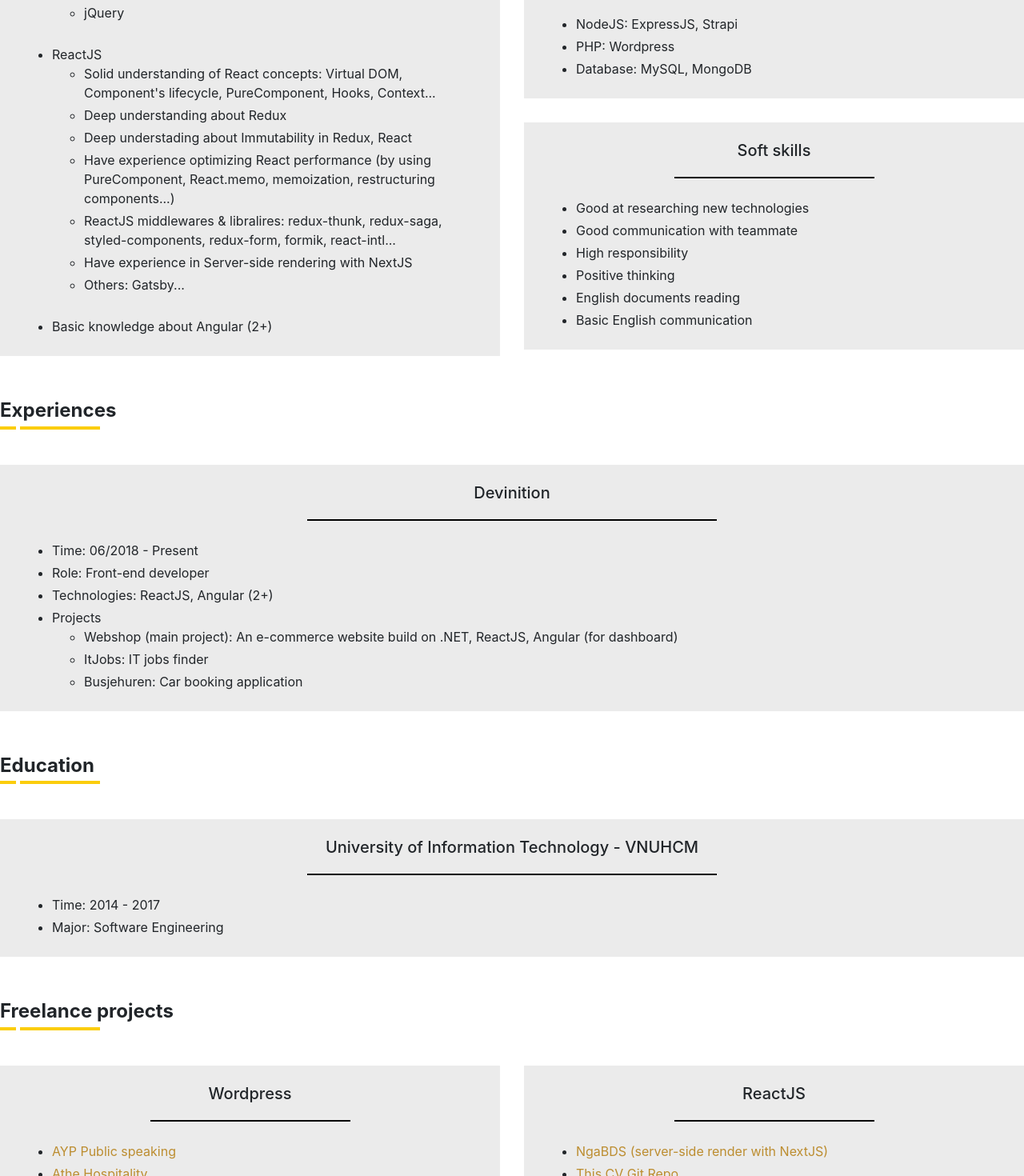
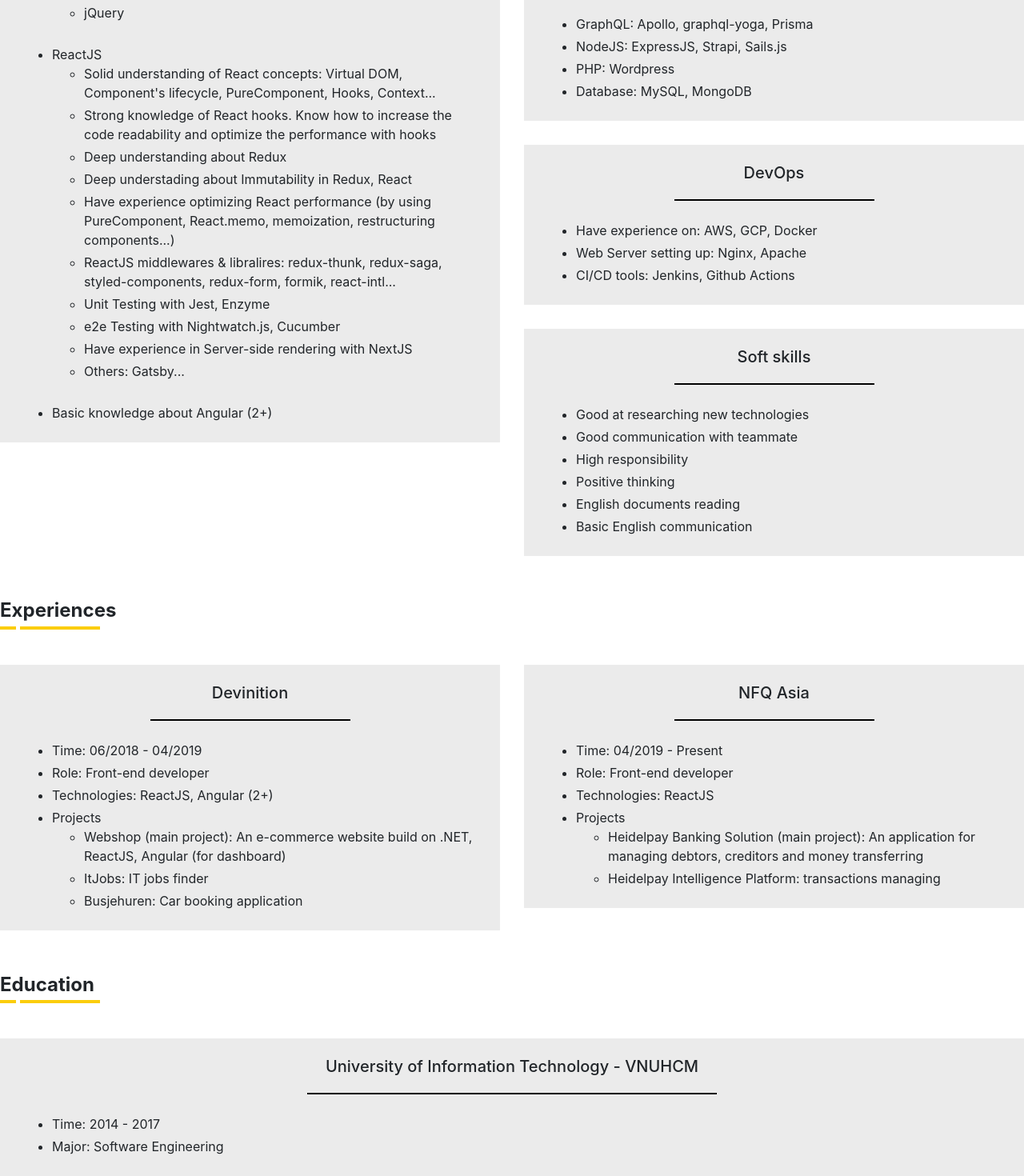
Before and after one commit to khanhpv0305/cv, a Next.js app: page /home/Main in a window 1280 px wide. Shown: the part 880-2350 px from the top of the page at 80% size. Built offline with nearby package versions, Linux system fonts and the light colour scheme.

Commit message:
2020.04.29 - 14:54

```diff
--- a/pages/home/Header/index.js
+++ b/pages/home/Header/index.js
@@ -48,7 +48,7 @@
           <Header.Item>
             <Header.ItemLabel>Address: </Header.ItemLabel>
 
-            685/80 Xô Viết Nghệ Tĩnh, Bình thạnh District, Hồ Chí Minh City
+            12 đường số 10, đường Lý Phục Man, phường Bình Thuân, Q7, TP. HCM
           </Header.Item>
         </Header.ItemGroup>
       </Col>
--- a/pages/home/Main/index.js
+++ b/pages/home/Main/index.js
@@ -10,15 +10,15 @@
 
     <Main.SkillSection>
       <Main.SkillSectionContentWrapper style={{ padding: '40px' }}>
-        Hi, I&apos;m Pham Van Khanh, a Front-end developer with 2 year of experience.<br />
+        Hi, I&apos;m Pham Van Khanh, a Front-end developer with 3 years of experience.<br />
 
         My main skills: ReactJS, Mobile-First Web Design<br />
 
         I especially like learning JavaScript (and it&apos;s libraries), TypeScript, find ways to optimize and increase performance<br />
 
-        I like (deep) talking and helping other people. I was excited by the colorful things.<br />
+        I like (deep) talking and chilling with other people. I was excited by the colorful things.<br />
 
-        My hobbies: reading, playing guitar, sing (but bad)...
+        My hobbies: reading, playing guitar, singing (but not really good)...
       </Main.SkillSectionContentWrapper>
     </Main.SkillSection>
   </Main.SectionWrapper>
@@ -69,6 +69,8 @@
                 <ul>
                   <li>Solid understanding of React concepts: Virtual DOM, Component&apos;s lifecycle, PureComponent, Hooks, Context...</li>
 
+                  <li>Strong knowledge of React hooks. Know how to increase the code readability and optimize the performance with hooks</li>
+
                   <li>Deep understanding about Redux</li>
 
                   <li>Deep understading about Immutability in Redux, React</li>
@@ -76,6 +78,10 @@
                   <li>Have experience optimizing React performance (by using PureComponent, React.memo, memoization, restructuring components...)</li>
 
                   <li>ReactJS middlewares &amp; libralires: redux-thunk, redux-saga, styled-components, redux-form, formik, react-intl... </li>
+
+                  <li>Unit Testing with Jest, Enzyme</li>
+
+                  <li>e2e Testing with Nightwatch.js, Cucumber</li>
 
                   <li>Have experience in Server-side rendering with NextJS</li>
 
@@ -123,7 +129,9 @@
 
               <Main.SkillSectionContentWrapper>
                 <ul className="mb-0">
-                  <li>NodeJS: ExpressJS, Strapi</li>
+                  <li>GraphQL: Apollo, graphql-yoga, Prisma</li>
+
+                  <li>NodeJS: ExpressJS, Strapi, Sails.js</li>
 
                   <li>PHP: Wordpress</li>
 
@@ -132,6 +140,23 @@
               </Main.SkillSectionContentWrapper>
             </Main.SkillSection>
           </Col>
+
+          <Col xs={12}>
+            <Main.SkillSection>
+              <Main.SkillSectionHeading>DevOps</Main.SkillSectionHeading>
+
+              <Main.SkillSectionContentWrapper>
+                <ul className="mb-0">
+                  <li>Have experience on: AWS, GCP, Docker</li>
+
+                  <li>Web Server setting up: Nginx, Apache</li>
+
+                  <li>CI/CD tools: Jenkins, Github Actions</li>
+                </ul>
+              </Main.SkillSectionContentWrapper>
+            </Main.SkillSection>
+          </Col>
+
 
           <Col xs={12}>
             <Main.SkillSection>
@@ -163,13 +188,13 @@
     <SectionHeading>Experiences</SectionHeading>
 
     <Row>
-      <Col xs={12}>
+      <Col xs={6}>
         <Main.SkillSection>
           <Main.SkillSectionHeading>Devinition</Main.SkillSectionHeading>
 
           <Main.SkillSectionContentWrapper>
             <ul className="mb-0">
-              <li>Time: 06/2018 - Present</li>
+              <li>Time: 06/2018 - 04/2019</li>
 
               <li>Role: Front-end developer</li>
 
@@ -184,6 +209,32 @@
                   <li>ItJobs: IT jobs finder</li>
 
                   <li>Busjehuren: Car booking application</li>
+                </ul>
+              </li>
+            </ul>
+          </Main.SkillSectionContentWrapper>
+        </Main.SkillSection>
+      </Col>
+
+      <Col xs={6}>
+        <Main.SkillSection>
+          <Main.SkillSectionHeading>NFQ Asia</Main.SkillSectionHeading>
+
+          <Main.SkillSectionContentWrapper>
+            <ul className="mb-0">
+              <li>Time: 04/2019 - Present</li>
+
+              <li>Role: Front-end developer</li>
+
+              <li>Technologies: ReactJS</li>
+
+              <li>
+                Projects
+
+                <ul>
+                  <li>Heidelpay Banking Solution (main project): An application for managing debtors, creditors and money transferring</li>
+
+                  <li>Heidelpay Intelligence Platform: transactions managing</li>
                 </ul>
               </li>
             </ul>
@@ -246,7 +297,7 @@
           <Main.SkillSectionContentWrapper>
             <ul className="mb-0">
               <li>
-                <a href="https://ngabds.com">NgaBDS (server-side render with NextJS)</a>
+                <a href="https://ngabds.com">NgaBDS (React Apollo, NextJs)</a>
               </li>
 
               <li>
```
Also changed, not shown: 1 other file (tests, documents, lock files or other folders).
